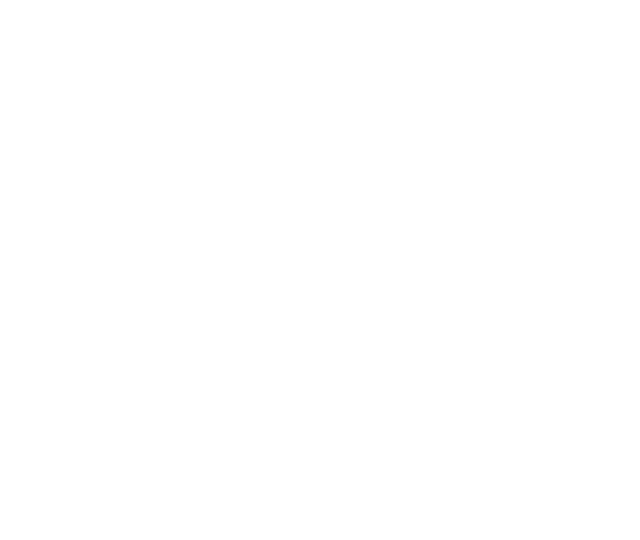
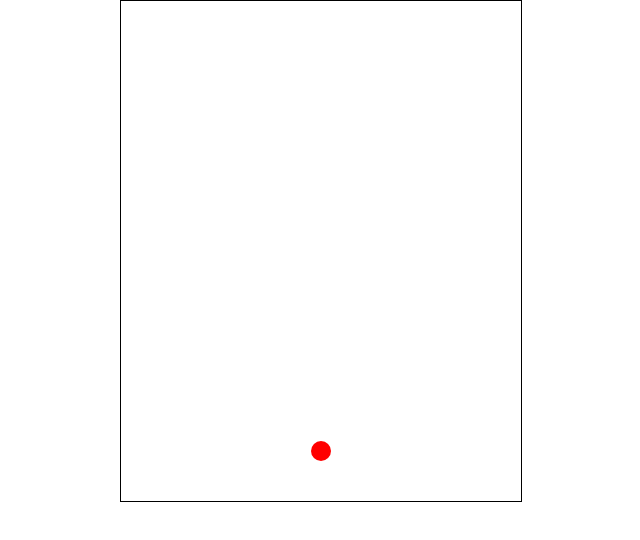
Before and after one commit to darcy504/Falling-Ball-JS, a plain HTML site: page index.html in a window 1280 px wide. Shown: the whole page, without its empty margins (319-959 px from the left). Drawn offline with Linux system fonts and the light colour scheme.

Commit message:
CSS basics

```diff
--- a/index.html
+++ b/index.html
@@ -7,7 +7,9 @@
     <link rel="stylesheet" href="style.css">
 </head>
 <body>
-
+    <div id="game">
+        <div id="character"></div>
+    </div>
 </body>
 <script src="script.js"></script>
 </html>
--- a/style.css
+++ b/style.css
@@ -0,0 +1,20 @@
+*{
+    padding: 0;
+    margin: 0;
+}
+#game{
+    width: 400px;
+    height: 500px;
+    border: 1px solid black;
+    margin: auto;
+}
+#character{
+    width: 20px;
+    height: 20px;
+    background-color: red;
+    border-radius: 50%;
+    position: relative;
+    top: 440px;
+    left: 190px;
+    z-index: 1000000;
+}
```
